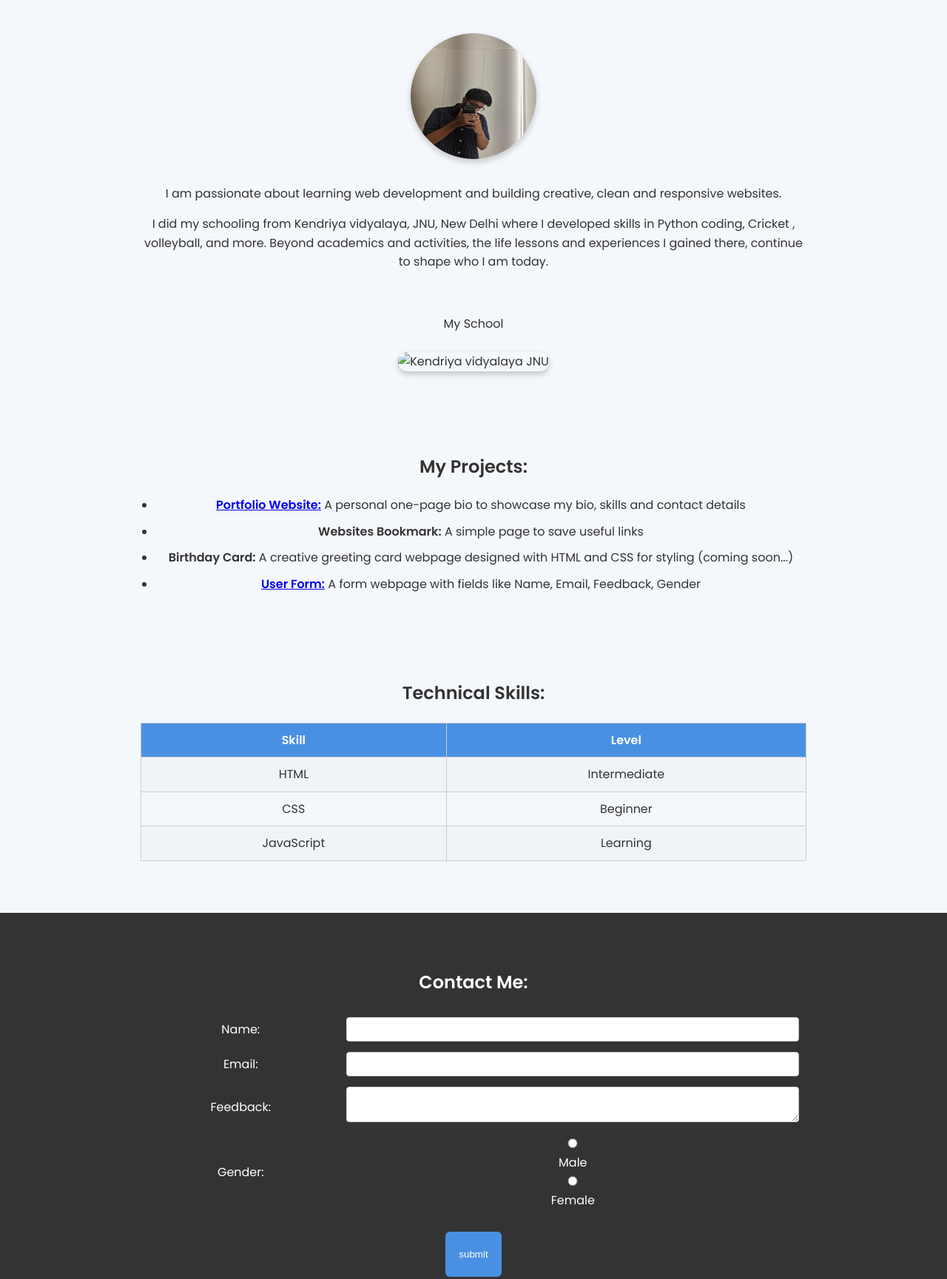
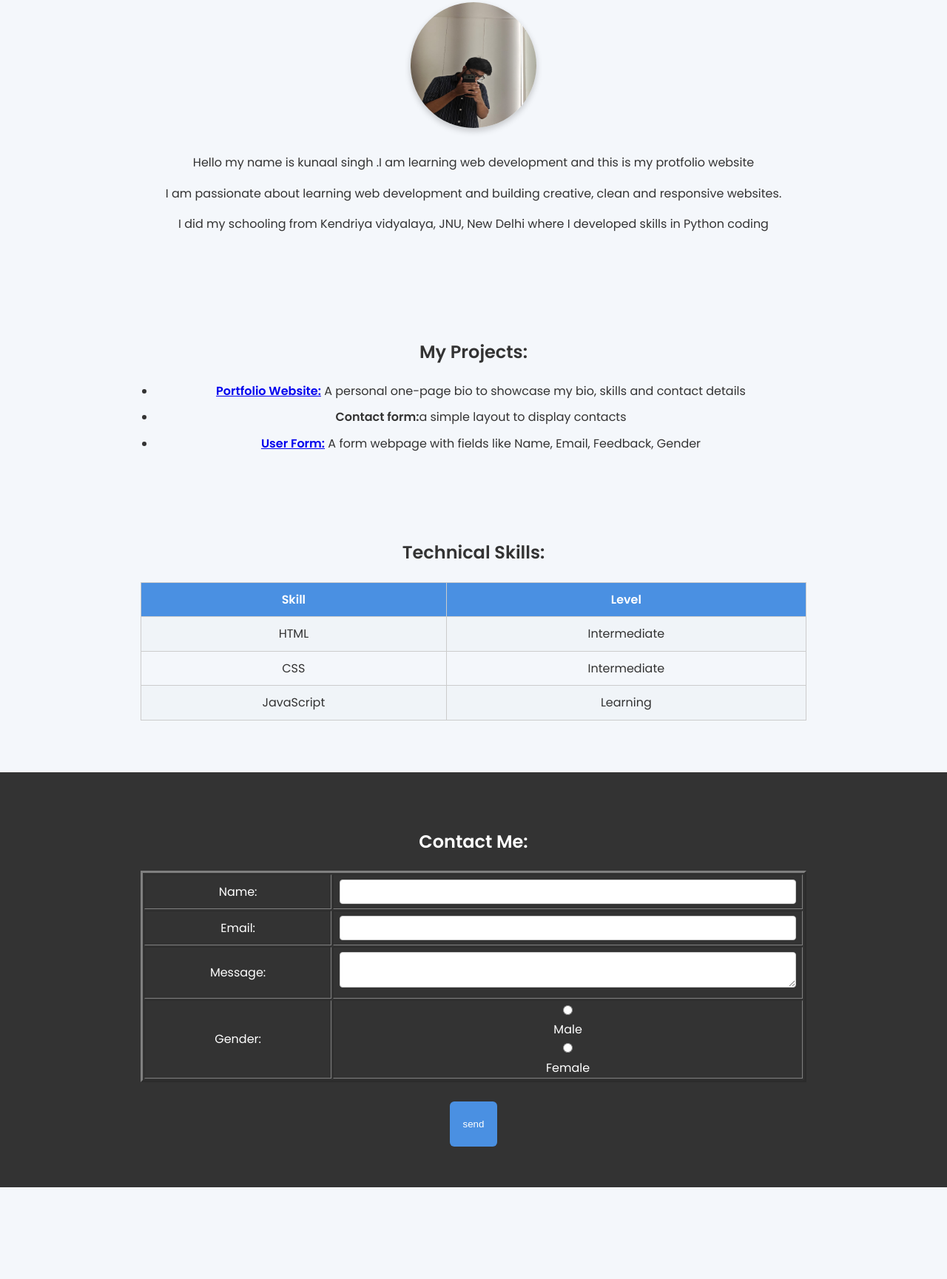
Before and after one commit to kunaal1007/Portfolio-Krmu, a plain HTML site: page index.html in a window 1280 px wide. Shown: the part 417-2146 px from the top of the page at 74% size. After the commit the page ends 2022 px from the top, so only its background shows below. Drawn offline with Linux system fonts and the light colour scheme.

Commit message:
Update index.html

```diff
--- a/index.html
+++ b/index.html
@@ -37,7 +37,6 @@
         <!-- HERO SECTION -->
         <section>
             <h2>Welcome to My Portfolio</h2>
-            <p id="hello">Hello! I am a web development student. This is my personal portfolio website.</p>
         </section>
     </header>
     <!-- MAIN CONTENT -->
@@ -47,15 +46,11 @@
         <section id="about">
             <img src="./k1.jpg" alt="Photo of Kunaal singh" width="170" height="170">
             <br>
+            <p>Hello my name is kunaal singh .I am learning web development and this is my protfolio website</p>
             <p>I am passionate about learning web development and building creative, clean and responsive websites.</p>
-            <p>I did my schooling from Kendriya vidyalaya, JNU, New Delhi
-                where I developed skills in Python coding, Cricket , volleyball,  and more.
-                Beyond academics and activities, the life lessons and experiences I gained there,
-                continue to shape who I am today.
+            <p>I did my schooling from Kendriya vidyalaya, JNU, New Delhi where I developed skills in Python coding
             </p>
             <br>
-            <p>My School</p>
-            <img src="./k.jpg" alt="Kendriya vidyalaya JNU" width="300">
         </section>
 
         <!-- PROJECTS SECTION -->
@@ -63,8 +58,7 @@
             <h2>My Projects:</h2>
             <ul>
                  <li><a href="./index.html"><b>Portfolio Website:</b></a> A personal one-page bio to showcase my bio, skills and contact details</li>
-                <li><b>Websites Bookmark:</b></a> A simple page to save useful links</li>
-                <li><b>Birthday Card:</b></a> A creative greeting card webpage designed with HTML and CSS for styling (coming soon...)</li>
+                <li><b>Contact form:</b></a>a simple layout to display contacts</li>
                 <li><a href="#contact"><b>User Form:</b></a> A form webpage with fields like Name, Email, Feedback, Gender</li>
             </ul>
              </section>
@@ -83,7 +77,7 @@
                 </tr>
                 <tr>
                     <td>CSS</td>
-                    <td>Beginner</td>
+                    <td>Intermediate</td>
                 </tr>
                 <tr>
                     <td>JavaScript</td>
@@ -96,7 +90,7 @@
         <section id="contact">
             <h2>Contact Me:</h2>
             <form>
-                <table>
+                <table border="3px">
                     <tr>
                         <td><label for="name">Name:</label></td>
                         <td><input id="name" type="text" name="name"></td>
@@ -107,8 +101,8 @@
                     </tr>
                     <tr>
                         <td><label
-                        <td><label for="feedback">Feedback:</label></td>
-                        <td><textarea id="feedback" name="feedback"></textarea></td>
+                        <td><label for="Message">Message:</label></td>
+                        <td><textarea id="message" name="message"></textarea></td>
                     </tr>
                     <tr>
                         <td>Gender:</td>
@@ -123,7 +117,7 @@
                 </table>
                 <br>
                 <button type="submit">
-                   <p>submit</p>
+                   <p>send</p>
                 </button>
             </form>
         </section>
```
